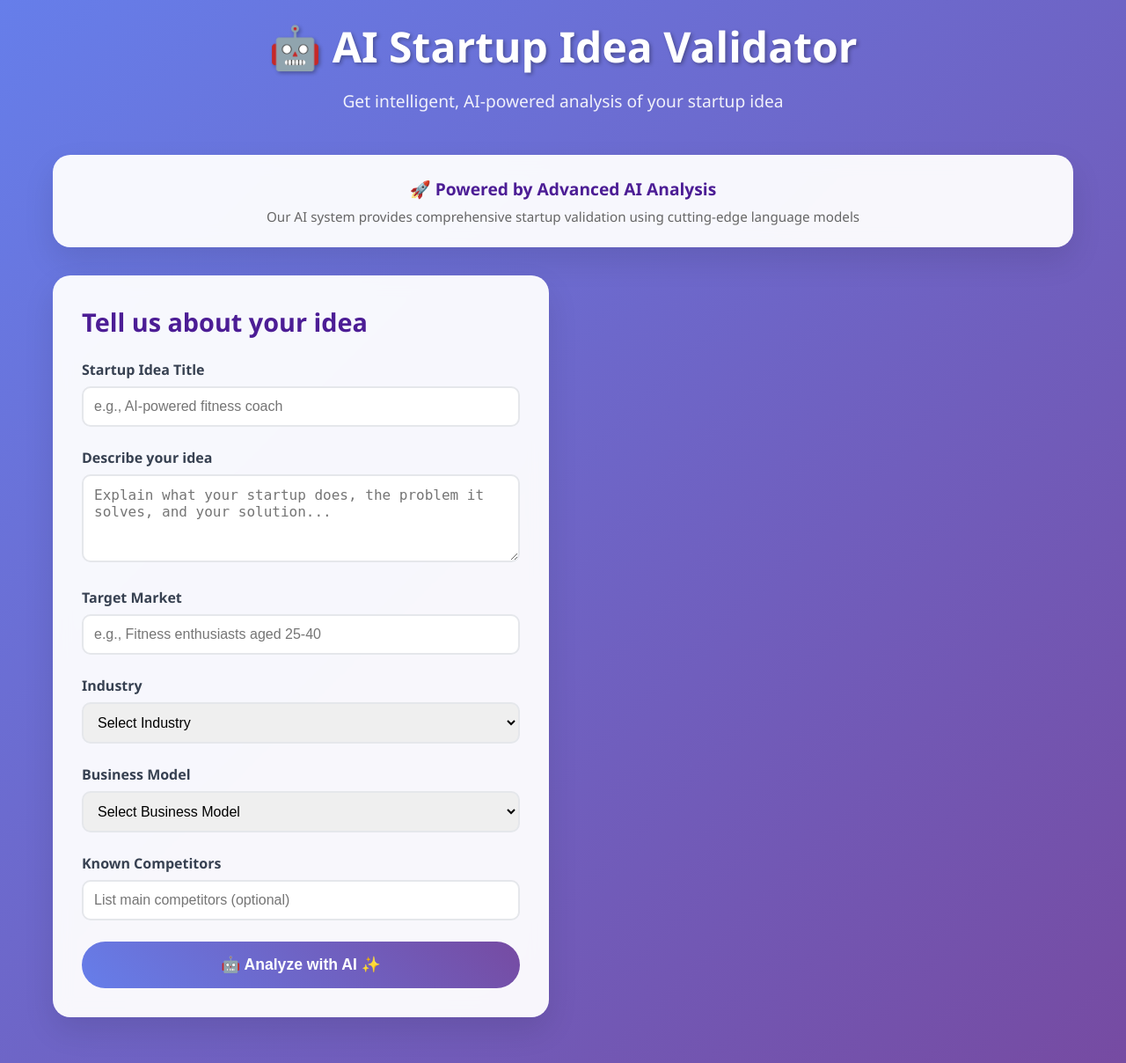
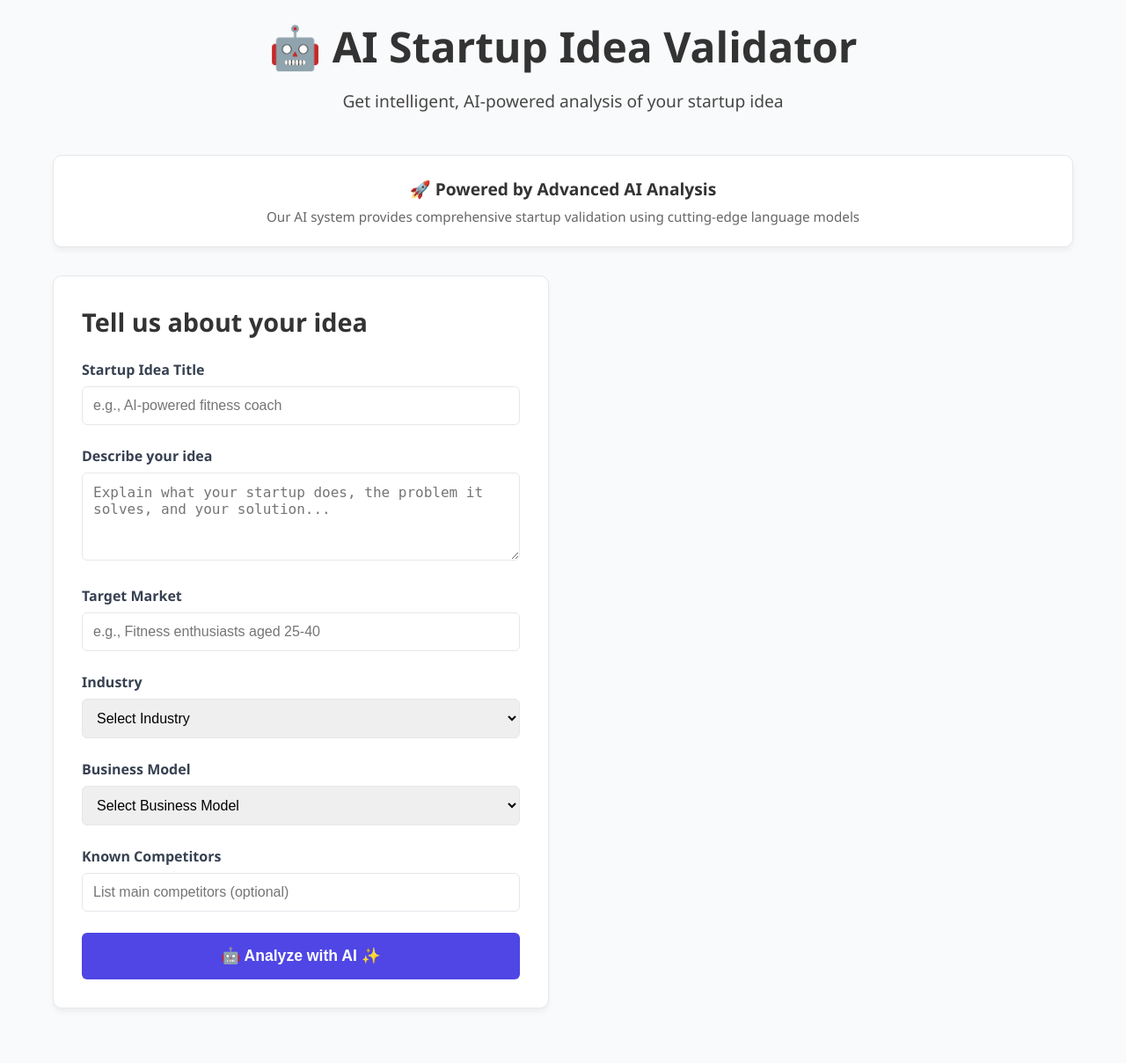
Before and after one commit to SiddhiSinghal/startup-idea-validator, a Flask app: page /validate in a window 1280 px wide. Shown: the whole page at 88% size. After the commit the page ends 1146 px from the top, so only its background shows below. Run offline with Flask 3, Linux system fonts and the light colour scheme.

Commit message:
Updated UI/UX in base and validate templates

```diff
--- a/templates/base.html
+++ b/templates/base.html
@@ -28,7 +28,7 @@
 
     <footer class="footer">
         <div class="container">
-            <p>&copy; 2024 StartupValidator - Built for Cyfuture AI Hackathon</p>
+            <p>&copy; 2025 StartupValidator - Built for Cyfuture AI Hackathon</p>
         </div>
     </footer>
 
--- a/templates/validate.html
+++ b/templates/validate.html
@@ -13,7 +13,7 @@
 
         body {
             font-family: 'Segoe UI', Tahoma, Geneva, Verdana, sans-serif;
-            background: linear-gradient(135deg, #667eea 0%, #764ba2 100%);
+            background: #f9fafb;
             min-height: 100vh;
             color: #333;
         }
@@ -27,13 +27,12 @@
         header {
             text-align: center;
             margin-bottom: 3rem;
-            color: white;
+            color: #333;
         }
 
         header h1 {
             font-size: 3rem;
             margin-bottom: 1rem;
-            text-shadow: 2px 2px 4px rgba(0,0,0,0.3);
         }
 
         header p {
@@ -49,16 +48,15 @@
         }
 
         .card {
-            background: rgba(255, 255, 255, 0.95);
-            border-radius: 20px;
+            background: #ffffff;
+            border-radius: 10px;
             padding: 2rem;
-            box-shadow: 0 15px 35px rgba(0,0,0,0.1);
-            backdrop-filter: blur(10px);
-            border: 1px solid rgba(255,255,255,0.2);
+            box-shadow: 0 4px 6px rgba(0,0,0,0.05);
+            border: 1px solid #e5e7eb;
         }
 
         .input-section h2 {
-            color: #4c1d95;
+            color: #333;
             margin-bottom: 1.5rem;
             font-size: 1.8rem;
         }
@@ -77,16 +75,16 @@
         input, textarea, select {
             width: 100%;
             padding: 0.75rem;
-            border: 2px solid #e5e7eb;
-            border-radius: 10px;
+            border: 1px solid #e5e7eb;
+            border-radius: 6px;
             font-size: 1rem;
             transition: all 0.3s ease;
         }
 
         input:focus, textarea:focus, select:focus {
             outline: none;
-            border-color: #667eea;
-            box-shadow: 0 0 0 3px rgba(102, 126, 234, 0.1);
+            border-color: #4f46e5;
+            box-shadow: 0 0 0 2px rgba(79, 70, 229, 0.1);
         }
 
         textarea {
@@ -95,27 +93,25 @@
         }
 
         .validate-btn {
-            background: linear-gradient(45deg, #667eea, #764ba2);
+            background: #4f46e5;
             color: white;
             border: none;
             padding: 1rem 2rem;
             font-size: 1.1rem;
             font-weight: 600;
-            border-radius: 50px;
+            border-radius: 6px;
             cursor: pointer;
             transition: all 0.3s ease;
             width: 100%;
         }
 
         .validate-btn:hover {
-            transform: translateY(-2px);
-            box-shadow: 0 10px 25px rgba(102, 126, 234, 0.3);
+            background: #4338ca;
         }
 
         .validate-btn:disabled {
             opacity: 0.6;
             cursor: not-allowed;
-            transform: none;
         }
 
         .results-section {
@@ -295,24 +291,23 @@
             border: 1px solid #fecaca;
             color: #dc2626;
             padding: 1rem;
-            border-radius: 10px;
+            border-radius: 6px;
             margin: 1rem 0;
             display: none;
         }
 
         .ai-powered {
-            background: rgba(255, 255, 255, 0.95);
-            border-radius: 20px;
+            background: #ffffff;
+            border-radius: 10px;
             padding: 1.5rem;
             margin-bottom: 2rem;
-            box-shadow: 0 15px 35px rgba(0,0,0,0.1);
-            backdrop-filter: blur(10px);
-            border: 1px solid rgba(255,255,255,0.2);
+            box-shadow: 0 4px 6px rgba(0,0,0,0.05);
+            border: 1px solid #e5e7eb;
             text-align: center;
         }
 
         .ai-powered h3 {
-            color: #4c1d95;
+            color: #333;
             margin-bottom: 0.5rem;
             font-size: 1.2rem;
         }
@@ -700,16 +695,16 @@ Be thorough, honest, and provide actionable insights. Consider market trends, sc
             const container = document.getElementById('aiRecommendations');
             container.innerHTML = `
                 <div style="margin-bottom: 2rem;">
-                    <h4 style="color: #92400e; margin-bottom: 1rem;">🎯 Strategic Recommendations</h4>
+                    <h4 style="color: #333; margin-bottom: 1rem;">🎯 Strategic Recommendations</h4>
                     <ul class="rec-list">
                         ${results.recommendations.map(rec => `<li>${rec}</li>`).join('')}
                     </ul>
                 </div>
 
                 <div>
-                    <h4 style="color: #92400e; margin-bottom: 1rem;">🚀 Immediate Next Steps</h4>
+                    <h4 style="color: #333; margin-bottom: 1rem;">🚀 Immediate Next Steps</h4>
                     <ol style="list-style-type: decimal; padding-left: 1.5rem;">
-                        ${results.nextSteps.map(step => `<li style="margin-bottom: 0.5rem; color: #78350f;">${step}</li>`).join('')}
+                        ${results.nextSteps.map(step => `<li style="margin-bottom: 0.5rem; color: #4b5563;">${step}</li>`).join('')}
                     </ol>
                 </div>
             `;
```
Also changed, not shown: other parts of templates/validate.html (+15 -15 lines).
